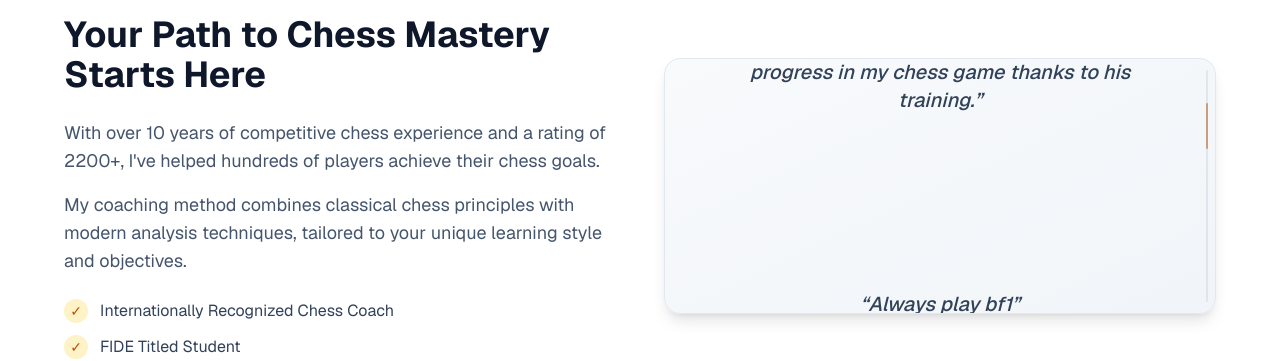
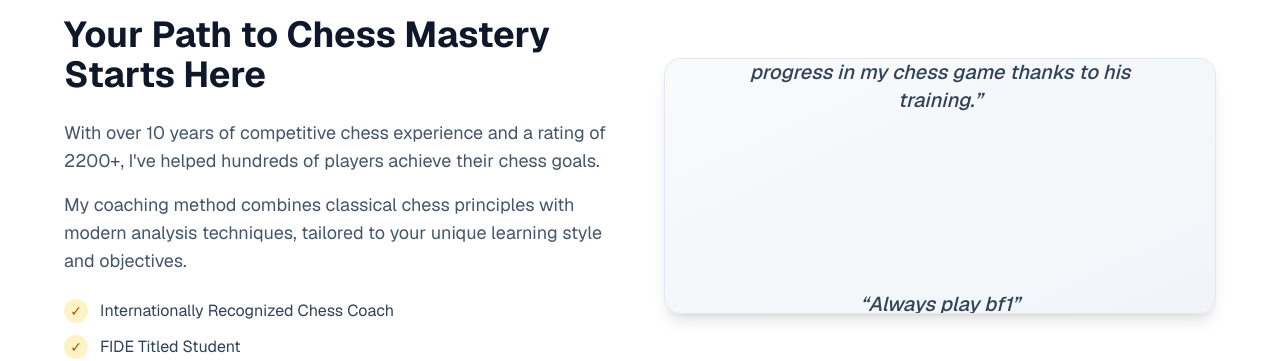
Before and after one commit to bezalel6/pawn-to-queen, a Next.js app: page / in a window 1280 px wide. Shown: the part 895-1256 px from the top of the page. Built offline with nearby package versions, Linux system fonts and the light colour scheme.

Commit message:
Refactor scrollbar styles and optimize animation offset calculation in About section

```diff
--- a/src/components/landing/sections/About.module.css
+++ b/src/components/landing/sections/About.module.css
@@ -20,21 +20,4 @@
   padding: 0 1rem;
 }
 
-.scrollbar-track {
-  position: absolute;
-  right: 8px;
-  top: 12px;
-  width: 2px;
-  height: 232px;
-  background-color: rgba(148, 163, 184, 0.2);
-  border-radius: 1px;
-}
-
-.scrollbar-thumb {
-  position: absolute;
-  width: 2px;
-  height: 46px;
-  background-color: rgba(180, 83, 9, 0.5);
-  border-radius: 1px;
-  transition: top 0.05s ease-out;
-}
+/* removed scrollbar/track/thumb styles per request */
--- a/src/components/landing/sections/About.tsx
+++ b/src/components/landing/sections/About.tsx
@@ -20,11 +20,10 @@ export default function About() {
     };
 
     animationFrameId = requestAnimationFrame(animate);
-
     return () => cancelAnimationFrame(animationFrameId);
   }, []);
 
-  const scrollPercentage = ((offset % totalHeight) / totalHeight) * 100;
+  const offsetMod = offset % totalHeight;
 
   return (
     <section id="about" className="border-t border-slate-200 bg-white py-20">
@@ -59,7 +58,7 @@ export default function About() {
             >
               <div
                 className={styles["quote-scroller"]}
-                style={{ transform: `translateY(-${offset % totalHeight}px)` }}
+                style={{ transform: `translateY(-${offsetMod}px)` }}
               >
                 {[...testimonials, ...testimonials].map(
                   (testimonial, index) => (
@@ -78,12 +77,6 @@ export default function About() {
                 )}
               </div>
             </div>
-            <div className={styles["scrollbar-track"]}>
-              <div
-                className={styles["scrollbar-thumb"]}
-                style={{ top: `${scrollPercentage}%` }}
-              />
-            </div>
           </div>
         </div>
       </div>
```
